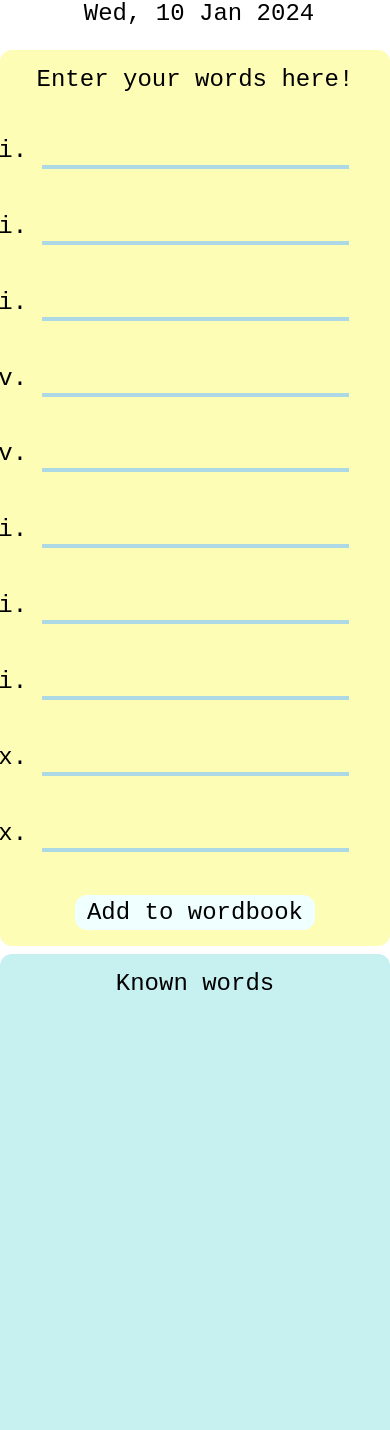
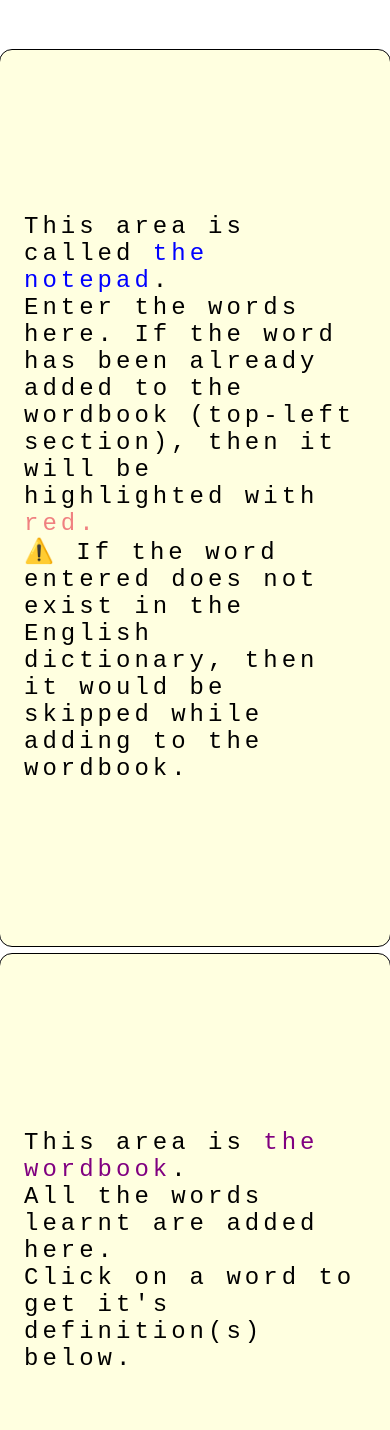
Before and after one commit to abhishekppattanayak/wordbook, a plain HTML site: page index.html in a window 390 px wide. Shown: the top 1430 px of the page. Drawn offline with Linux system fonts and the light colour scheme.

Commit message:
Add: clear notepad, user manual, clock; Fix: responsive layout for phones

```diff
--- a/index.html
+++ b/index.html
@@ -3,16 +3,20 @@
 <head>
     <meta charset="UTF-8">
     <meta name="viewport" content="width=device-width, initial-scale=1.0">
-    <title>Document</title>
+    <title>📒 Learn new words daily!</title>
     <link rel="stylesheet" href="./style.css">
     <script src="./script.js" defer></script>
+    <script src="./time.js" defer></script>
 </head>
 <body>
     <header></header>
     <main>
         <span>Enter your words here!</span>
         <ol></ol>
-        <button id="button">Add to wordbook</button>
+        <div>
+            <button id="button">Add to wordbook</button>
+            <button id="clear">Clear notepad</button>
+        </div>
     </main>
     <aside>
         <div>Known words</div>
@@ -25,5 +29,11 @@
         </ol>
     </aside>
     <footer><span></span><a href="https://github.com/malginisus" target="_blank" referrerpolicy="noreferrer">malginisus</a></footer>
+    <div>
+        <div><p> This area is called <span style="color:blue">the notepad</span>.</p> <p>Enter the words here. If the word has been already added to the wordbook (top-left section), then it will be highlighted with <span style="color: lightcoral;">red.</span> </p> <p> ⚠️ If the word entered does not exist in the English dictionary, then it would be skipped while adding to the wordbook.</p></div>
+        <div><p>This area is <span style="color: purple;">the wordbook</span>.</p> <p> All the words learnt are added here. </p><p>Click on a word to get it's definition(s) below. </p></div>
+        <div>This is the definition area. It has no proper name. <br> Click 'OK' to enter the application.</div>
+        <div><button onclick="document.querySelector('body>div:nth-child(n)').style.display='none'">OK</button></div>
+    </div>
 </body>
 </html>
--- a/script.js
+++ b/script.js
@@ -1,4 +1,3 @@
-document.querySelector('header').textContent = `${new Date().toUTCString()}`.slice(0,16);
 document.querySelector('footer > span').textContent = `Copyright © ${new Date().getFullYear()} `;
 const map = new Map();
 const dictionary = document.querySelector('ul');
@@ -35,6 +34,7 @@ const flag = () => {
 
 const notepad = document.querySelector('ol');
 const button = document.querySelector('#button');
+const clear = document.querySelector('#clear');
 
 for (let i = 0; i < 10; ++i) {
     let line = document.createElement('li');
@@ -66,6 +66,13 @@ button.addEventListener('click', () => {
     }
 });
 
+clear.addEventListener('click', () => {
+    Array.from(document.querySelectorAll('main>ol>li>input')).forEach(element=>{
+        element.value='';
+        element.style.backgroundColor='transparent';
+        button.disabled = false;
+    })
+})
 
 for(let i=0;  i<localStorage.length; ++i){
     let listItem = document.createElement('li');
--- a/style.css
+++ b/style.css
@@ -3,6 +3,7 @@
     box-sizing: border-box;
     font-family: monospace;
     font-size: 24px;
+    letter-spacing: 4px;
 }
 body {
     display: grid;
@@ -52,14 +53,18 @@ input:focus {
 input:invalid {
     background-color: lightcoral;
 }
-main > button {
+main > div > button {
     background-color: azure;
-    padding: 4px 12px;
+    padding: 6px 16px;
     border: none;
     border-radius: 12px;
+    margin: 4px;
+}
+main > div > button:hover {
+    background-color: rgb(189, 199, 199);
 }
 #button:disabled {
-    background-color: rgb(173, 173, 173);
+    background-color: rgb(138, 138, 138);
 }
 body > aside:nth-child(3) {
     background-color: rgb(199, 240, 240);
@@ -104,6 +109,47 @@ footer > a {
     text-decoration: none;
     color: inherit
 }
+
+
+body > div:nth-child(n) {
+    grid-row: 1 / 21;
+    grid-column: 1 / 3;
+    display: grid;
+    grid-template-columns: repeat(2, 1fr);
+    grid-template-rows: repeat(20, 1fr);
+    gap: 8px;
+    background-color: white;
+}
+body > div:nth-child(n) > div{
+    outline: 1px solid black;
+    border-radius: 12px;
+    background-color: lightyellow;
+    display: flex;
+    flex-direction: column;
+    justify-content: center;
+    padding-left: 24px;
+    padding-right: 24px;
+}
+body > div:nth-child(n) > div:nth-child(1) {
+    grid-row: 2 / 20;
+    grid-column: 1 / 2;
+}
+body > div:nth-child(n) > div:nth-child(2) {
+    grid-row: 2 / 12;
+    grid-column: 2 / 3;
+}
+body > div:nth-child(n) > div:nth-child(3) {
+    grid-row: 12 / 20;
+    grid-column: 2 / 3;
+}
+body > div:nth-child(n) > div:nth-child(4){
+    grid-row: 20 / 21;
+    grid-column: 1/3;
+    text-align: center;
+    outline: none;
+    align-self: center;
+    background-color: white;
+}
 @media (max-width: 576px){
     body{
         height: 200svh;
@@ -122,4 +168,28 @@ footer > a {
         grid-row: 40 / 41;
         grid-column: 1 / 2;
     }
+    body > div:nth-child(n) {
+        grid-row: 1 / 41;
+        grid-column: 1 / 2;
+        height: 200svh;
+        grid-template-columns: 100vw;
+        grid-template-rows: repeat(40,2.5%);
+    }
+    body > div:nth-child(n) > div:nth-child(1){
+        grid-row: 2 / 20;
+        grid-column: 1 / 2;
+    }
+    body > div:nth-child(n) > div:nth-child(2){
+        grid-row: 20 / 32;
+        grid-column: 1 / 2;
+    }
+    body > div:nth-child(n) > div:nth-child(3){
+        grid-row: 32 / 40;
+        grid-column: 1 / 2;
+    }
+    body > div:nth-child(n) > div:nth-child(4){
+        grid-row: 40 / 41;
+        grid-column: 1 / 2;
+    }
+
 }
--- /dev/null
+++ b/time.js
@@ -0,0 +1,5 @@
+const updateTime = () => {
+    document.querySelector('header').textContent = `${new Date().toUTCString()}`;
+}
+
+setInterval(updateTime, 1000);
```
